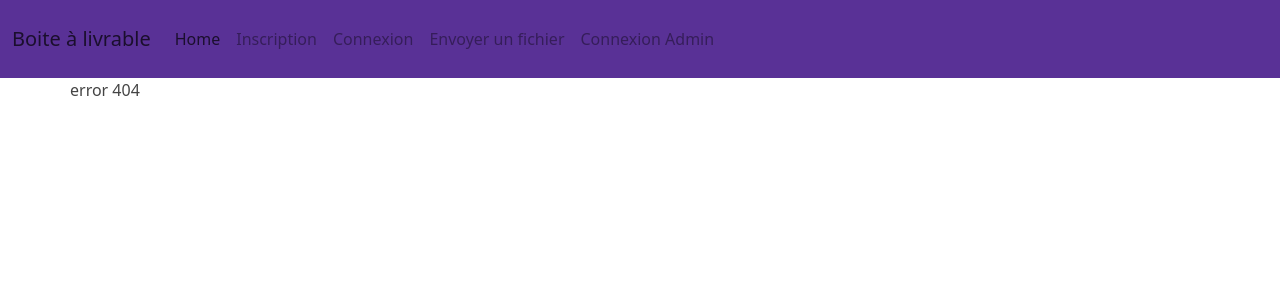
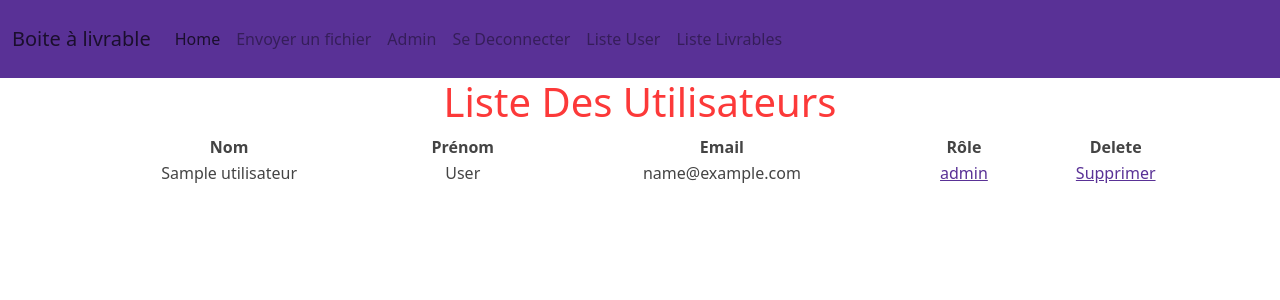
Before and after one commit to cerise08/projet-boite, a PHP site: page /index.php?page=ListeUser in a window 1280 px wide. Shown: the top 300 px of the page. Run offline with PHP 8.4, Linux system fonts and the light colour scheme; the visitor is signed in with stand-in values (Sample User, id 1); tables that the repository leaves empty or names only in its code hold one stand-in row (values such as "Sample post").

Commit message:
Page Admin + Esquisse Modifs Livrables

```diff
--- /dev/null
+++ b/Deconnexion.php
@@ -0,0 +1,5 @@
+<?php
+$_SESSION = array();
+session_destroy();
+header('Location:index.php');
+?>
--- /dev/null
+++ b/ListeUser.php
@@ -0,0 +1,51 @@
+<h1 class = "text-danger text-center">Liste Des Utilisateurs</h1>
+<?php
+if (isset($_SESSION['login'])) {
+    if ($_SESSION['role'] == 'Admin') {;
+        if ((isset($_GET['role'])) && (isset($_GET['user']))) {
+            if ($_GET['role'] == 'Admin') {
+                $r = 'User';
+            } else {
+                $r = 'Admin';
+            }
+            $sql = $dbh->prepare("UPDATE Utilisateur set role= :role where id  = :id");
+            $sql->bindParam(':role', $r, PDO::PARAM_STR);
+            $sql->bindParam(':id', $_GET['user'], PDO::PARAM_INT);
+            $r = $sql->execute();
+        }
+        if ((isset($_GET['action'])) && (isset($_GET['user']))) {
+            //faire requête sql delete
+            if ($_GET['action'] == 'supprimmer') {
+                $r = 'User';
+            } else {
+                $r = 'Admin';
+            }
+            $sql = $dbh->prepare("UPDATE Utilisateur set role= :role where id  = :id");
+            $sql->bindParam(':role', $r, PDO::PARAM_STR);
+            $sql->bindParam(':id', $_GET['user'], PDO::PARAM_INT);
+            $r = $sql->execute();
+        }
+
+
+        $sql = 'SELECT name, surname, email,role,id FROM Utilisateur';
+        echo "<table> <tr> <th>Nom</th> <th>Prénom</th> <th>Email</th> <th>Rôle</th> <th>Delete</th></tr>";
+        foreach ($dbh->query($sql) as $row) {
+            echo "<tr><td>";
+            echo $row['name'] . "\t";
+            echo "</td><td>";
+            echo $row['surname'] . "\t";
+            echo "</td><td>";
+            echo $row['email'] . "\t";
+            echo "</td><td> <a href=\"index.php?page=ListeUser&user=" . $row['id'] . "&role=" . $row['role'] . "\">";
+            echo $row['role'] . "\t";
+            echo "</a></td><td><a href=\"index.php?page=ListeUser&user=" . $row['id'] . "&action=supprimmer\"> Supprimer</a></td></tr>";
+        }
+        echo "</table>";} else {
+        echo 'Vous n\'avez pas les permsssions administrateur<br>';
+    }
+
+} else {
+    echo 'Veuillez vous connecter pour voir cette page<br>';
+}
+
+?>
--- a/header.php
+++ b/header.php
@@ -21,17 +21,37 @@
           </a>
         </li>
         <li class="nav-item">
-          <a class="nav-link" href="index.php?page=signup">Inscription</a>
+          <a class="nav-link" href="index.php?page=fichier">Envoyer un fichier</a>
+        </li>
+        <?php
+        if(isset($_SESSION['login'])){
+          $email = $_SESSION['login'];
+          $role = $_SESSION['role'];
+        echo '<li class="nav-item">
+          <a class="nav-link" href="">'.$role.'</a>
         </li>
         <li class="nav-item">
+          <a class="nav-link" href="index.php?page=Deconnexion">Se Deconnecter</a>
+        </li>';
+        if ($_SESSION['role'] == 'Admin') {;
+          echo ' <li class="nav-item">
+          <a class="nav-link" href="index.php?page=ListeUser">Liste User</a>
+        </li>';
+        echo ' <li class="nav-item">
+          <a class="nav-link" href="index.php?page=admin">Liste Livrables</a>
+        </li>';
+        }
+      }
+        else {
+          echo '<li class="nav-item">
           <a class="nav-link" href="index.php?page=connexion">Connexion</a>
-        </li>
-        <li class="nav-item">
-          <a class="nav-link" href="index.php?page=fichier">Envoyer un fichier</a>
-        </li>
-        <li class="nav-item">
-          <a class="nav-link" href="index.php?page=admin">Connexion Admin</a>
-        </li>
+        </li>';
+        echo '<li class="nav-item">
+        <a class="nav-link" href="index.php?page=signup">S\'inscrire</a>
+        </li>';
+
+      }
+        ?>
     </div>
   </div>
 </nav>
--- a/index.php
+++ b/index.php
@@ -2,20 +2,19 @@
 Session_start();
 require_once 'header.php';
 require_once __DIR__ . "/db/mariadb.php";
-?>
-<?php
-    if (isset($_GET['page'])) {
+if($dbh!=NULL){
+    if(isset($_GET['page'])){
         $page = $_GET['page'];
-    } else {
+    }
+    else{
         $page = 'home';
     }
-
-    if (file_exists($page . '.php')) {
-        require_once $page . '.php';
-    } else {
+    if(file_exists($page.'.php')){
+        require_once $page.'.php';
+    }
+    else{
         require_once 'error404.php';
     }
+}
+  require_once 'footer.php'
 ?>
-<?php
-require_once 'footer.php';
-?>
```
Also changed, not shown: admin.php (+78 -0 lines), connexion.php (+11 -25 lines), signup.php (+14 -0 lines), upload.php (line endings or trailing spaces).
